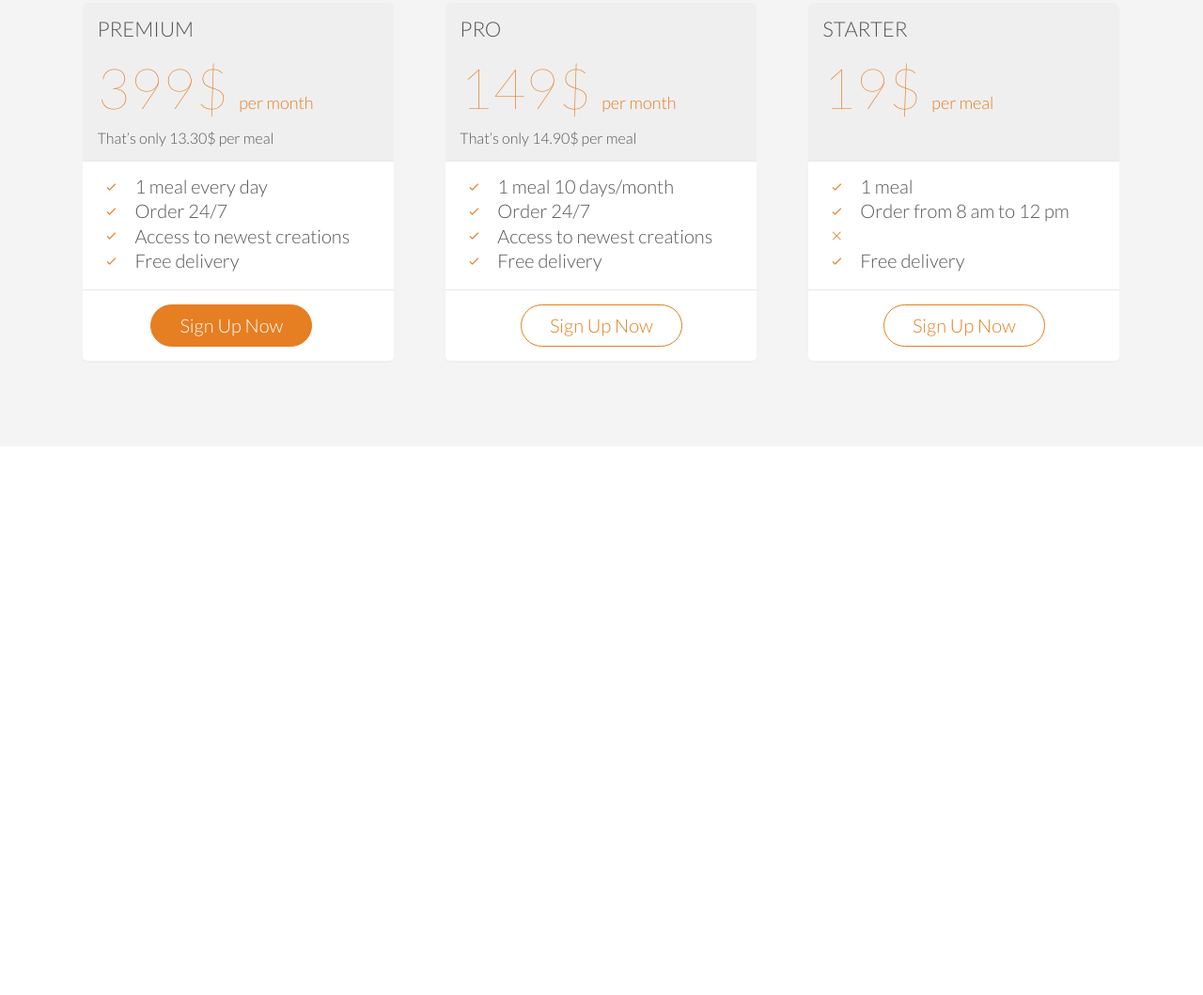
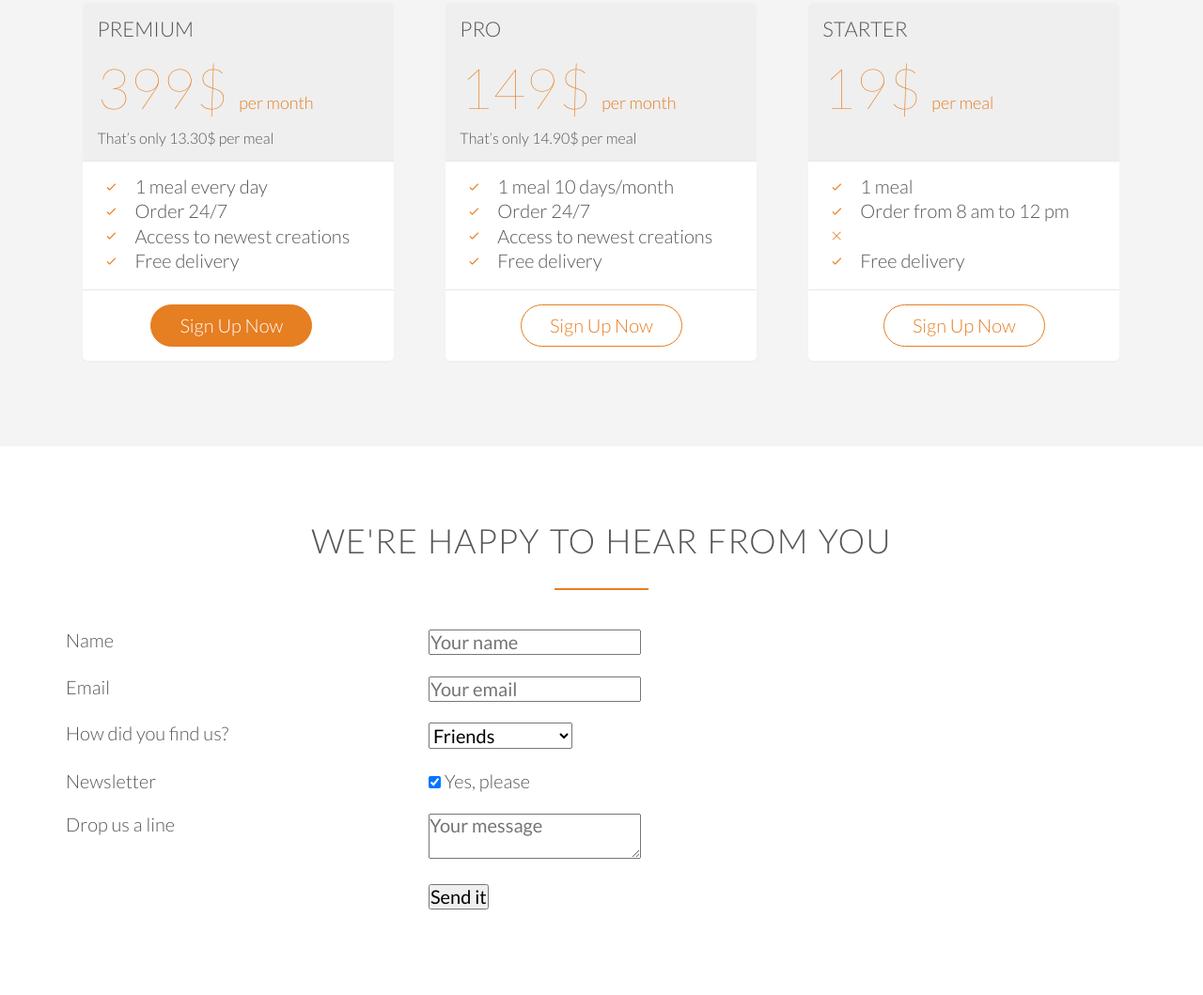
Before and after one commit to Talbekk/omnifood, a plain HTML site: page index.html in a window 1280 px wide. Shown: the part 4123-5182 px from the top of the page at 94% size. Before the commit the page ends 4598 px from the top, so only its background shows below. Drawn offline with Linux system fonts and the light colour scheme; files whose address does not match are found by name.

Commit message:
adds form for contact us

```diff
--- a/index.html
+++ b/index.html
@@ -300,33 +300,79 @@
                 </div>
             </div>
         </section>
+        <section class="section-form">
+            <div class="row">
+                <h2>We're happy to hear from you</h2>
+            </div>
+            <div class="row">
+                <form method="post" action="#" class="contact-form">
+                    <div class="row">
+                        <div class="col span-1-of-3">
+                            <label for="name">Name</label>
+                        </div>
+                        <div class="col span-2-of-3">
+                            <input type="text" name="name" id="name" placeholder="Your name" required>
+                        </div>
+                    </div>
+                    <div class="row">
+                        <div class="col span-1-of-3">
+                            <label for="email">Email</label>
+                        </div>
+                        <div class="col span-2-of-3">
+                            <input type="email" name="email" id="email" placeholder="Your email" required>
+                        </div>
+                    </div>
+                    <div class="row">
+                        <div class="col span-1-of-3">
+                            <label for="find-us">How did you find us?</label>
+                        </div>
+                        <div class="col span-2-of-3">
+                            <select name="find-us" id="find-us">
+                                <option value="friends" selected>Friends</option>
+                                <option value="search">Search engine</option>
+                                <option value="ad">Advertisement</option>
+                                <option value="other">Other</option>
+                            </select>
+                        </div>
+                    </div>
+                    <div class="row">
+                        <div class="col span-1-of-3">
+                            <label for="news">Newsletter</label>
+                        </div>
+                        <div class="col span-2-of-3">
+                            <input type="checkbox" name="news" id="news" checked> Yes, please
+                        </div>
+                    </div>
+                    <div class="row">
+                        <div class="col span-1-of-3">
+                            <label>Drop us a line</label>
+                        </div>
+                        <div class="col span-2-of-3">
+                            <textarea name="message" placeholder="Your message"></textarea>
+                        </div>
+                    </div>
+                        <div class="row">
+                        <div class="col span-1-of-3">
+                            <label>&nbsp;</label>
+                        </div>
+                        <div class="col span-2-of-3">
+                            <input type="submit" value="Send it">
+                        </div>
+                    </div>
+                </form>
+            </div>
+        </section>
     </body>
 </html>
 
 <!----
+Section 7: Contact form
+Title: We're happy to hear from you
 
-Section 6: Sign up and pricing plans
-Title: Start eating healthy today
-
-Plan 1: Premium
-399$ per month
-That’s only 13.30$ per meal
-1 meal every day
-Order 24/7
-Access to newest creations
-Free delivery
-
-Plan 2: Pro
-149$ per month
-That’s only 14.90$ per meal
-1 meal 10 days/month
-Order 24/7
-Access to newest creations
-Free delivery
-
-Plan 3: Starter
-19$ per meal
-1 meal
-Order from 8 am to 12 pm
-Free delivery
+Fields to include:
+Name
+Email
+How did you find us?
+Newsletter
+Drop us a line
 ---->
```
